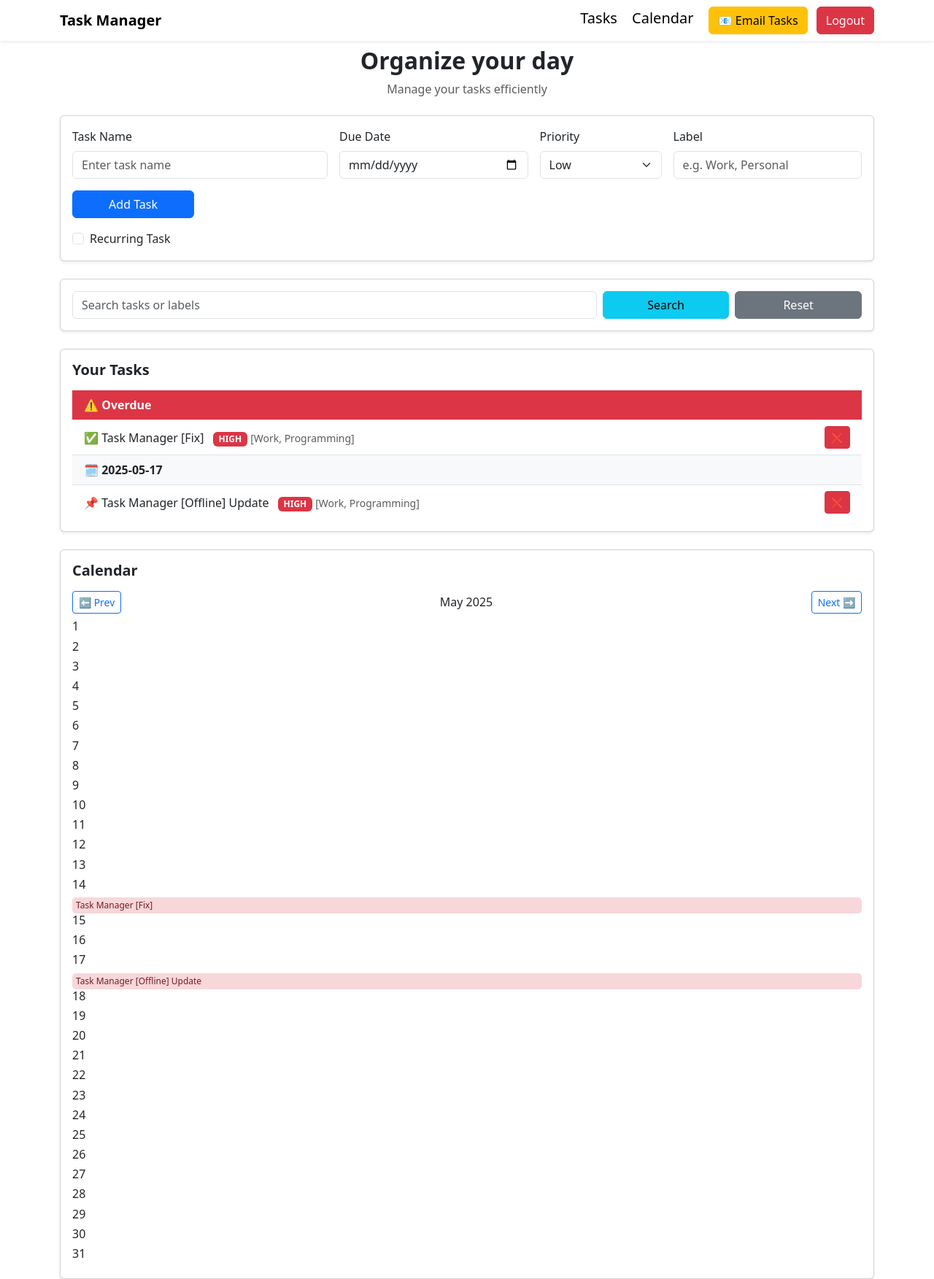
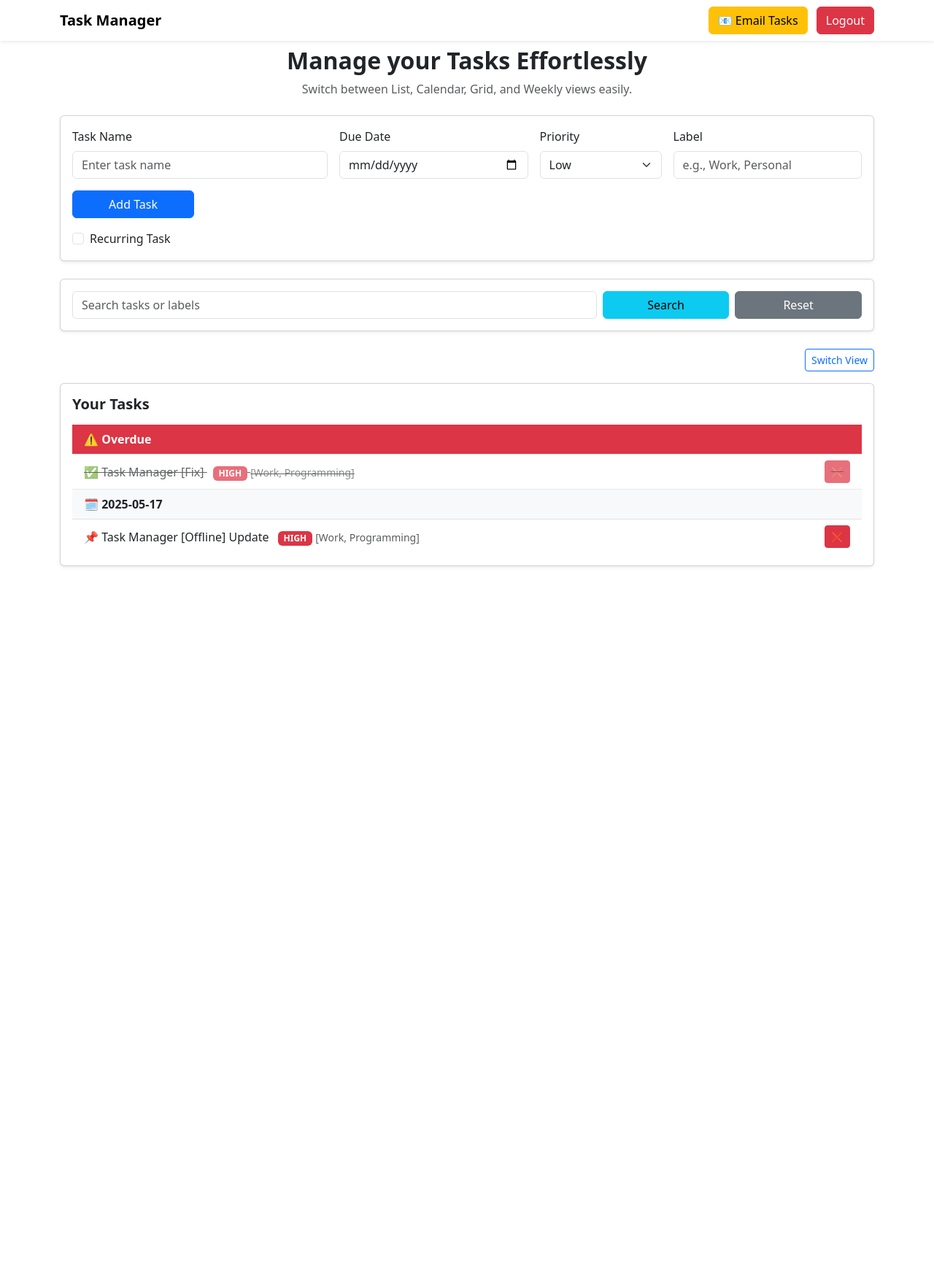
Before and after one commit to Shaurya200911/TaskManager, a Flask app: page / in a window 1280 px wide. Shown: the whole page at 73% size. After the commit the page ends 777 px from the top, so only its background shows below. Run offline with Flask 3, Linux system fonts and the light colour scheme; a user stored in the database is signed in; data comes from the database, SQL or seed files in the repository; both versions use the stored data as it was after the commit.

Commit message:
Task Manager [Views] update

```diff
--- a/app.py
+++ b/app.py
@@ -201,6 +201,11 @@ def styles():
 def script():
     return send_from_directory('.', 'script.js')
 
+@app.route('/service-worker.js')
+def service_worker():
+    return send_from_directory('.', 'service-worker.js')
+
+
 if __name__ == '__main__':
     with app.app_context():
         db.create_all()
--- a/styles.css
+++ b/styles.css
@@ -1,115 +1,119 @@
-<!DOCTYPE html>
-<html lang="en">
-<head>
-  <meta charset="UTF-8">
-  <meta name="viewport" content="width=device-width, initial-scale=1">
-  <title>Task Manager</title>
-  <link rel="stylesheet" href="styles.css">
-  <link href="https://cdn.jsdelivr.net/npm/bootstrap@5.3.5/dist/css/bootstrap.min.css" rel="stylesheet">
-</head>
-<body>
+body {
+  background: #f8f9fa;
+  font-family: 'Segoe UI', Tahoma, Geneva, Verdana, sans-serif;
+}
 
-<!-- Navbar -->
-<nav class="navbar navbar-light bg-white shadow-sm mb-2">
-  <div class="container">
-    <a class="navbar-brand fw-bold" href="#">Task Manager</a>
-    <div>
-      <a class="navbar-brand" href="#task_section">Tasks</a>
-      <a class="navbar-brand" href="#calendar_section">Calendar</a>
-      <a class="btn btn-warning me-2" href="/send-email">📧 Email Tasks</a>
-      <a class="btn btn-danger" href="{{ url_for('logout') }}">Logout</a>
-    </div>
-  </div>
-</nav>
+.navbar {
+  margin-bottom: 20px;
+}
 
-<div class="container">
+h2, h5 {
+  color: #343a40;
+}
 
-  <!-- Heading -->
-  <div class="text-center mb-4">
-    <h2 class="fw-bold">Organize your day</h2>
-    <p class="text-muted">Manage your tasks efficiently</p>
-  </div>
+/* Task List View */
+.list-group-item.completed {
+  text-decoration: line-through;
+  opacity: 0.7;
+}
 
-  <!-- Task Entry Card -->
-  <div class="card mb-4 shadow-sm">
-    <div class="card-body">
-      <form id="task-form">
-        <div class="row g-3 align-items-center">
-          <div class="col-md-4">
-            <label for="task-name" class="form-label">Task Name</label>
-            <input type="text" class="form-control" id="task-name" placeholder="Enter task name" required>
-          </div>
-          <div class="col-md-3">
-            <label for="due-date" class="form-label">Due Date</label>
-            <input type="date" class="form-control" id="due-date" required>
-          </div>
-          <div class="col-md-2">
-            <label for="priority" class="form-label">Priority</label>
-            <select class="form-select" id="priority">
-              <option value="low">Low</option>
-              <option value="medium">Medium</option>
-              <option value="high">High</option>
-            </select>
-          </div>
-          <div class="col-md-3">
-            <label for="label" class="form-label">Label</label>
-            <input type="text" class="form-control" id="label" placeholder="e.g. Work, Personal">
-          </div>
-          <div class="col-md-2 d-flex align-items-end">
-            <button id="add-task-btn" type="button" class="btn btn-primary w-100">Add Task</button>
-          </div>
-        </div>
+/* Calendar Month View */
+.calendar-grid {
+  display: grid;
+  grid-template-columns: repeat(7, 1fr);
+  gap: 5px;
+}
 
-        <div class="form-check mt-3">
-          <input class="form-check-input" type="checkbox" id="recurring-task">
-          <label class="form-check-label" for="recurring-task">
-            Recurring Task
-          </label>
-        </div>
-      </form>
-    </div>
-  </div>
+.calendar-day {
+  min-height: 100px;
+  background: #fff;
+  border: 1px solid #dee2e6;
+  padding: 5px;
+  overflow: hidden;
+  position: relative;
+}
 
-  <!-- Search Bar Card -->
-  <div class="card mb-4 shadow-sm">
-    <div class="card-body">
-      <div class="row g-2">
-        <div class="col-md-8">
-          <input type="text" id="search-input" class="form-control" placeholder="Search tasks or labels">
-        </div>
-        <div class="col-md-2">
-          <button id="search-btn" class="btn btn-info w-100">Search</button>
-        </div>
-        <div class="col-md-2">
-          <button id="reset-btn" class="btn btn-secondary w-100">Reset</button>
-        </div>
-      </div>
-    </div>
-  </div>
+.calendar-day h6 {
+  font-size: 12px;
+  color: #6c757d;
+  margin-bottom: 5px;
+}
 
-  <!-- Task List -->
-  <div class="card shadow-sm mb-4" id="task_section">
-    <div class="card-body">
-      <h5 class="fw-bold mb-3">Your Tasks</h5>
-      <ul id="tasks" class="list-group list-group-flush"></ul>
-    </div>
-  </div>
+/* Task Small Card inside Calendar */
+.task-small {
+  background: #0d6efd;
+  color: white;
+  font-size: 10px;
+  padding: 2px 4px;
+  margin-top: 2px;
+  border-radius: 4px;
+  overflow: hidden;
+  text-overflow: ellipsis;
+  white-space: nowrap;
+}
 
-  <!-- Calendar View -->
-  <div class="card shadow-sm" id="calendar_section">
-    <div class="card-body">
-      <h5 class="fw-bold mb-3">Calendar</h5>
-      <div class="d-flex justify-content-between align-items-center mb-2">
-        <button id="prev-month" class="btn btn-outline-primary btn-sm">⬅️ Prev</button>
-        <h6 id="calendar-month" class="mb-0"></h6>
-        <button id="next-month" class="btn btn-outline-primary btn-sm">Next ➡️</button>
-      </div>
-      <div id="calendar" class="calendar-grid"></div>
-    </div>
-  </div>
+/* Grid View (Cards) */
+#grid-tasks {
+  margin-top: 10px;
+}
 
-</div>
+#grid-tasks .card {
+  transition: transform 0.2s ease-in-out;
+}
 
-<script src="script.js"></script>
-</body>
-</html>
+#grid-tasks .card:hover {
+  transform: scale(1.02);
+}
+
+/* Google Calendar Style View */
+.gcal-grid {
+  display: grid;
+  grid-template-columns: repeat(7, 1fr);
+  gap: 5px;
+  margin-top: 10px;
+}
+
+.gcal-header {
+  background: #0d6efd;
+  color: white;
+  text-align: center;
+  padding: 5px;
+  font-weight: bold;
+  border-radius: 4px;
+}
+
+.gcal-day {
+  min-height: 100px;
+  background: #ffffff;
+  border: 1px solid #dee2e6;
+  padding: 5px;
+  position: relative;
+}
+
+/* Make tasks inside gcal smaller */
+.gcal-day .task-small {
+  background: #198754;
+  font-size: 10px;
+  margin-top: 2px;
+}
+
+/* Responsive */
+@media (max-width: 768px) {
+  .calendar-grid, .gcal-grid {
+    grid-template-columns: repeat(2, 1fr);
+  }
+
+  #grid-tasks .row-cols-md-3 {
+    --bs-columns: 2;
+  }
+}
+
+@media (max-width: 480px) {
+  .calendar-grid, .gcal-grid {
+    grid-template-columns: 1fr;
+  }
+
+  #grid-tasks .row-cols-md-3 {
+    --bs-columns: 1;
+  }
+}
--- a/templates/index.html
+++ b/templates/index.html
@@ -3,7 +3,7 @@
 <head>
   <meta charset="UTF-8">
   <meta name="viewport" content="width=device-width, initial-scale=1">
-  <title>Task Manager</title>
+  <title>Task Manager - 4 Views</title>
   <link rel="stylesheet" href="styles.css">
   <link href="https://cdn.jsdelivr.net/npm/bootstrap@5.3.5/dist/css/bootstrap.min.css" rel="stylesheet">
 </head>
@@ -14,8 +14,6 @@
   <div class="container">
     <a class="navbar-brand fw-bold" href="#">Task Manager</a>
     <div>
-      <a class="navbar-brand" href="#task_section">Tasks</a>
-      <a class="navbar-brand" href="#calendar_section">Calendar</a>
       <a class="btn btn-warning me-2" href="/send-email">📧 Email Tasks</a>
       <a class="btn btn-danger" href="{{ url_for('logout') }}">Logout</a>
     </div>
@@ -26,11 +24,11 @@
 
   <!-- Heading -->
   <div class="text-center mb-4">
-    <h2 class="fw-bold">Organize your day</h2>
-    <p class="text-muted">Manage your tasks efficiently</p>
+    <h2 class="fw-bold">Manage your Tasks Effortlessly</h2>
+    <p class="text-muted">Switch between List, Calendar, Grid, and Weekly views easily.</p>
   </div>
 
-  <!-- Task Entry Card -->
+  <!-- Task Entry Form -->
   <div class="card mb-4 shadow-sm">
     <div class="card-body">
       <form id="task-form">
@@ -53,7 +51,7 @@
           </div>
           <div class="col-md-3">
             <label for="label" class="form-label">Label</label>
-            <input type="text" class="form-control" id="label" placeholder="e.g. Work, Personal">
+            <input type="text" class="form-control" id="label" placeholder="e.g., Work, Personal">
           </div>
           <div class="col-md-2 d-flex align-items-end">
             <button id="add-task-btn" type="button" class="btn btn-primary w-100">Add Task</button>
@@ -70,7 +68,7 @@
     </div>
   </div>
 
-  <!-- Search Bar Card -->
+  <!-- Search Bar -->
   <div class="card mb-4 shadow-sm">
     <div class="card-body">
       <div class="row g-2">
@@ -87,18 +85,23 @@
     </div>
   </div>
 
-  <!-- Task List -->
-  <div class="card shadow-sm mb-4" id="task_section">
+  <!-- Switch View Button (Moved here!) -->
+  <div class="d-flex justify-content-end mb-3">
+    <button id="switch-view-btn" class="btn btn-outline-primary btn-sm">Switch View</button>
+  </div>
+
+  <!-- TASK SECTION -->
+  <div id="task_section" class="card shadow-sm mb-4">
     <div class="card-body">
       <h5 class="fw-bold mb-3">Your Tasks</h5>
       <ul id="tasks" class="list-group list-group-flush"></ul>
     </div>
   </div>
 
-  <!-- Calendar View -->
-  <div class="card shadow-sm" id="calendar_section">
+  <!-- CALENDAR MONTH VIEW -->
+  <div id="calendar_section" class="card shadow-sm mb-4" style="display: none;">
     <div class="card-body">
-      <h5 class="fw-bold mb-3">Calendar</h5>
+      <h5 class="fw-bold mb-3">Calendar View</h5>
       <div class="d-flex justify-content-between align-items-center mb-2">
         <button id="prev-month" class="btn btn-outline-primary btn-sm">⬅️ Prev</button>
         <h6 id="calendar-month" class="mb-0"></h6>
@@ -108,6 +111,31 @@
     </div>
   </div>
 
+  <!-- GRID VIEW (Cards) -->
+  <div id="grid_section" class="card shadow-sm mb-4" style="display: none;">
+    <div class="card-body">
+      <h5 class="fw-bold mb-3">Grid View</h5>
+      <div id="grid-tasks" class="row row-cols-1 row-cols-md-3 g-3"></div>
+    </div>
+  </div>
+
+  <!-- GOOGLE CALENDAR STYLE VIEW -->
+  <div id="gcal_section" class="card shadow-sm mb-4" style="display: none;">
+    <div class="card-body">
+      <h5 class="fw-bold mb-3">Weekly Calendar View</h5>
+      <div class="gcal-grid">
+        <div class="gcal-header">SUN</div>
+        <div class="gcal-header">MON</div>
+        <div class="gcal-header">TUE</div>
+        <div class="gcal-header">WED</div>
+        <div class="gcal-header">THU</div>
+        <div class="gcal-header">FRI</div>
+        <div class="gcal-header">SAT</div>
+        <!-- Dynamic task slots will load here -->
+      </div>
+    </div>
+  </div>
+
 </div>
 
 <script src="script.js"></script>
```
Also changed, not shown: script.js (+100 -35 lines), service-worker.js (added, +45 -0 lines), instance/database.db.
